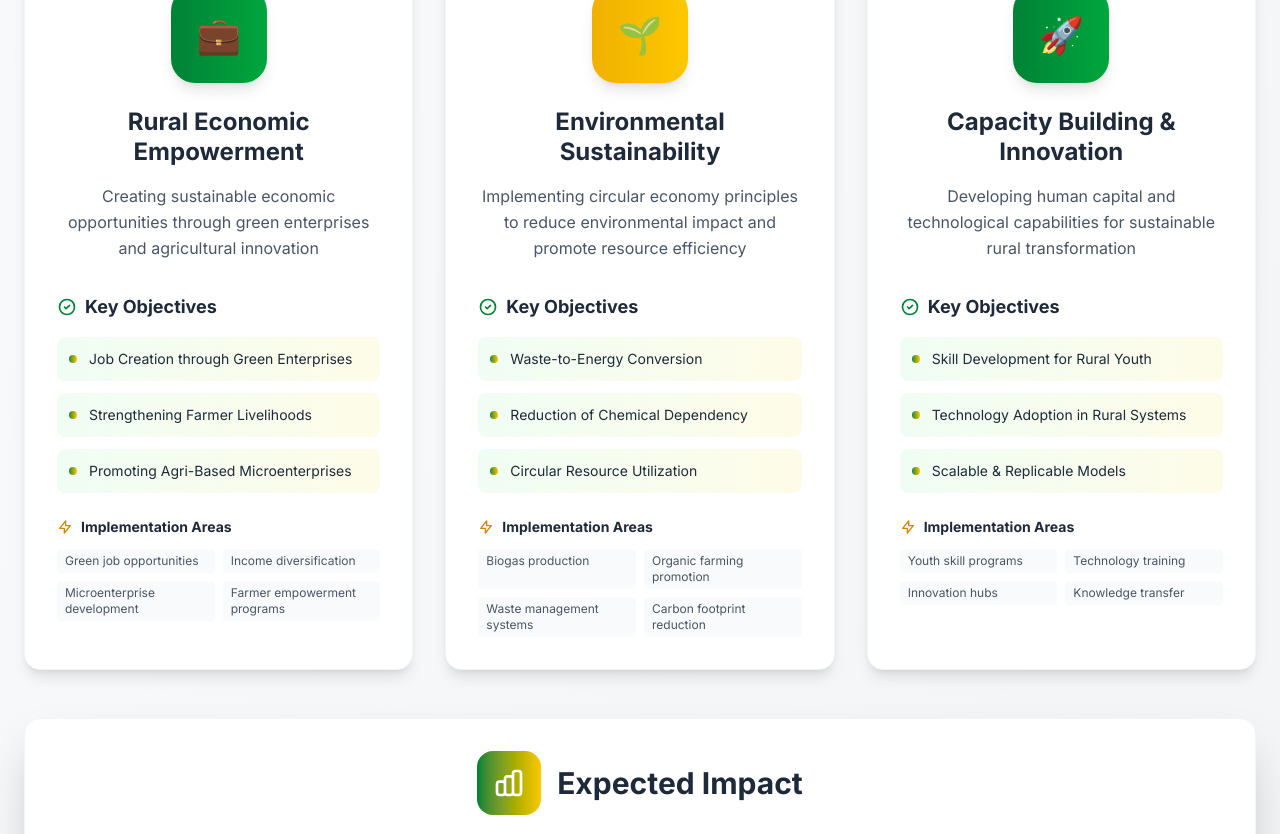
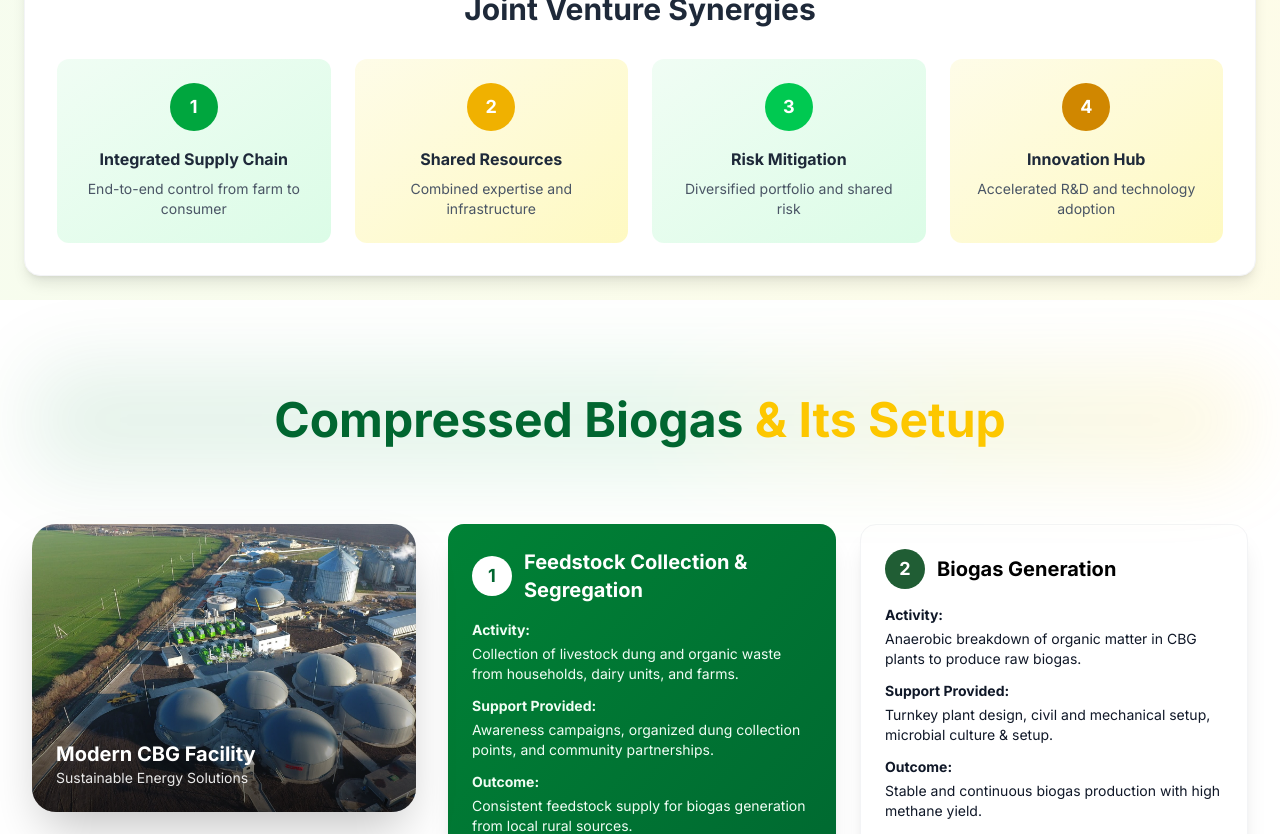
Before and after one commit to PriyanshuGupta93540/Kechemu, a Next.js app: page / in a window 1280 px wide. Shown: the part 3442-4276 px from the top of the page. Built offline with nearby package versions, Linux system fonts and the light colour scheme.

Commit message:
frontend push after fix www on vercel

```diff
--- a/src/app/screens/Home.jsx
+++ b/src/app/screens/Home.jsx
@@ -25,10 +25,10 @@ const Home = () => {
     <div>
       <Navbar />
       <Herohome />
-      {/* <HemuJoint/> */}
+      <HemuJoint/>
       {/* <HistoryandImp /> */}
       {/* <Homefocusareas /> */}
-      {/* <Biogasdistri /> */}
+      <Biogasdistri />
       <ChallengesFaced />
       <ObjectivesofHemu />
       <WhatNext />
```
